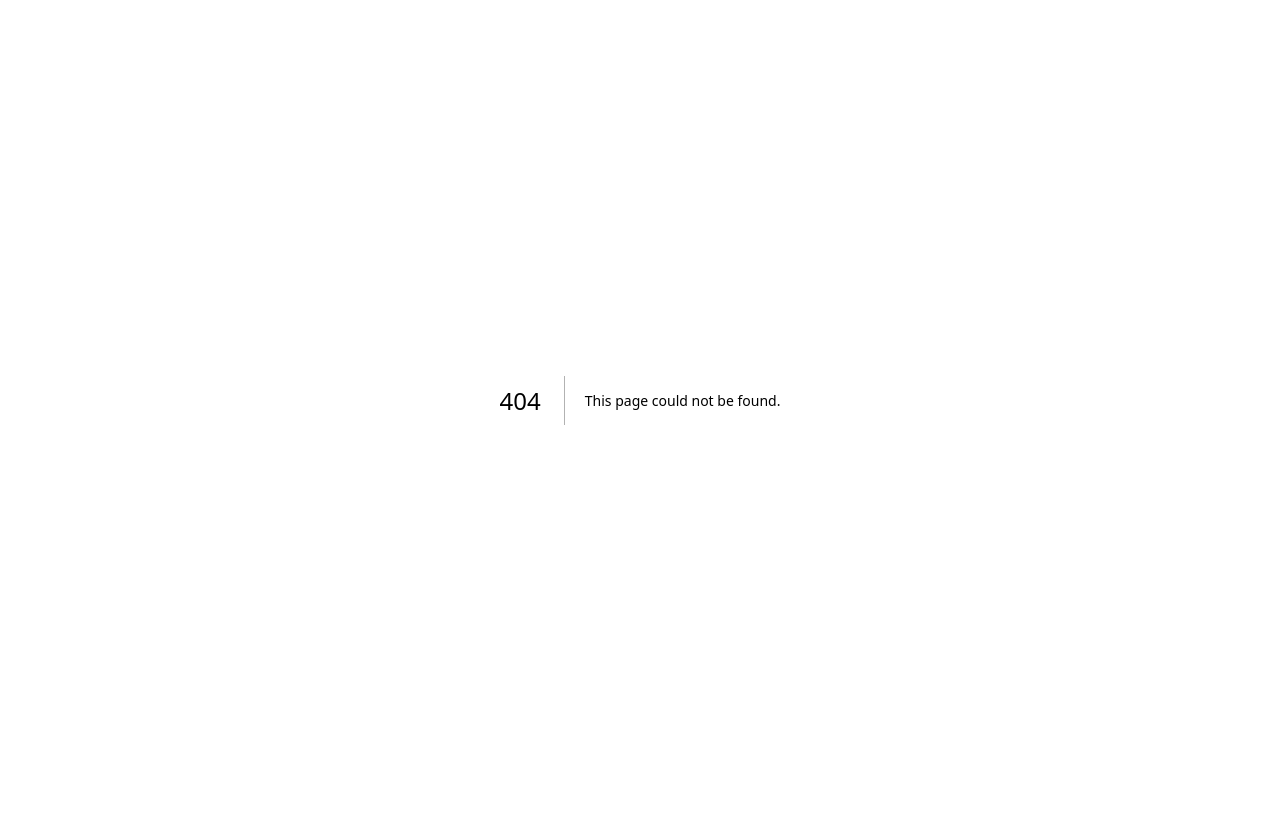
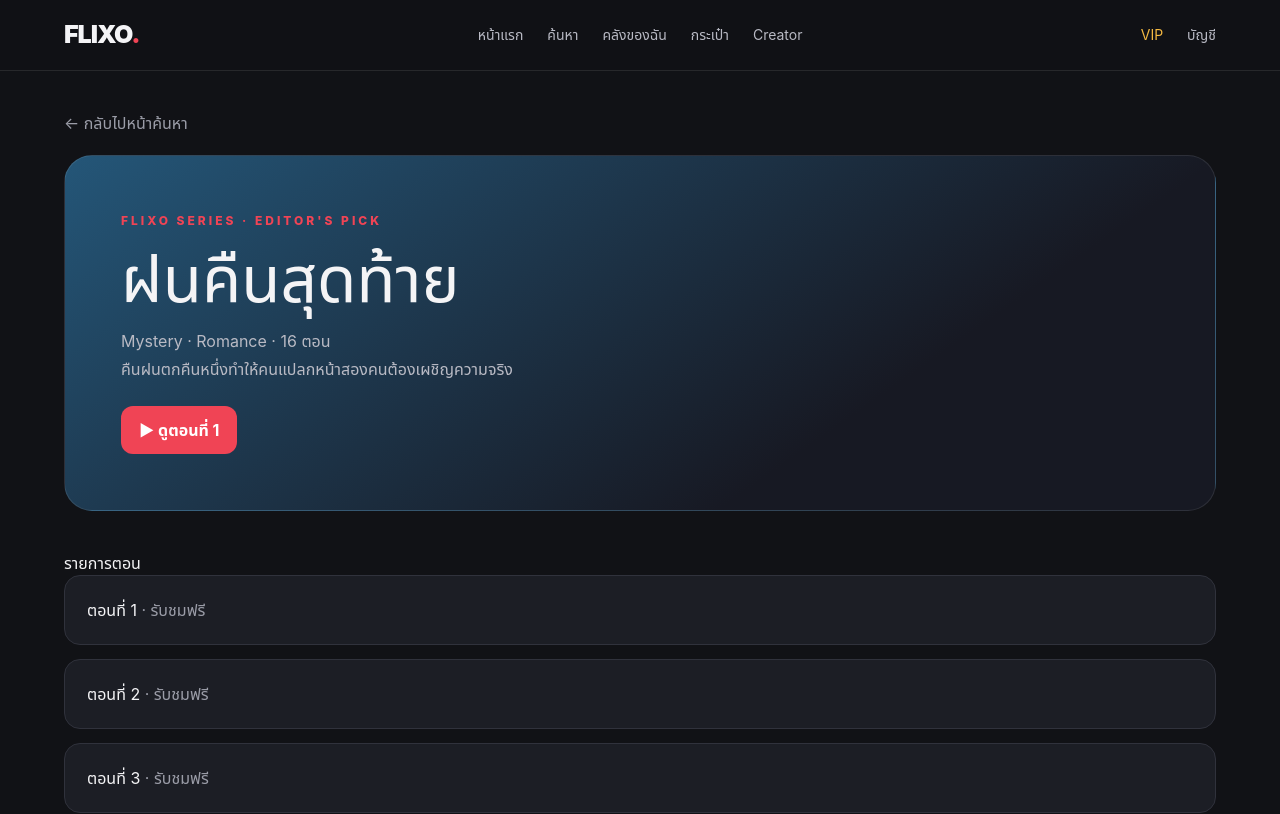
Before and after one commit to grianggrai/flixo-platform, a Next.js app in the folder frontend/: page /series/fon-khuen in a window 1280 px wide. Before the commit this address had no page. Shown: the top 814 px of the page. Built offline with nearby package versions, Linux system fonts and the light colour scheme.

Commit message:
feat: add FLIXO MVP frontend/src/app/series/[slug]/page.tsx

```diff
--- /dev/null
+++ b/frontend/src/app/series/[slug]/page.tsx
@@ -0,0 +1,7 @@
+import Link from "next/link";
+import { notFound } from "next/navigation";
+import { Nav } from "@/components/Nav";
+import { catalog } from "@/lib/catalog";
+export default function SeriesDetail({params}:{params:{slug:string}}){
+ const item=catalog.find(x=>x.slug===params.slug); if(!item) notFound();
+ return <><Nav/><main className="container"><Link href="/discover" className="muted">← กลับไปหน้าค้นหา</Link><section className={`hero poster-${item.colors}`} style={{marginTop:20}}><span className="kicker">FLIXO SERIES · {item.tag}</span><h1>{item.title}</h1><p>{item.genre} · {item.episodes} ตอน</p><p>{item.synopsis}</p><div className="actions"><Link className="btn" href="/watch/episode-1">▶ ดูตอนที่ 1</Link></div></section><h2 style={{marginTop:40}}>รายการตอน</h2><div className="stack">{Array.from({length:item.episodes},(_,i)=><Link className="panel" key={i} href={`/watch/episode-${i+1}`}>ตอนที่ {i+1} <span className="muted"> · {i<3?"รับชมฟรี":"Premium"}</span></Link>)}</div></main></>}
```
